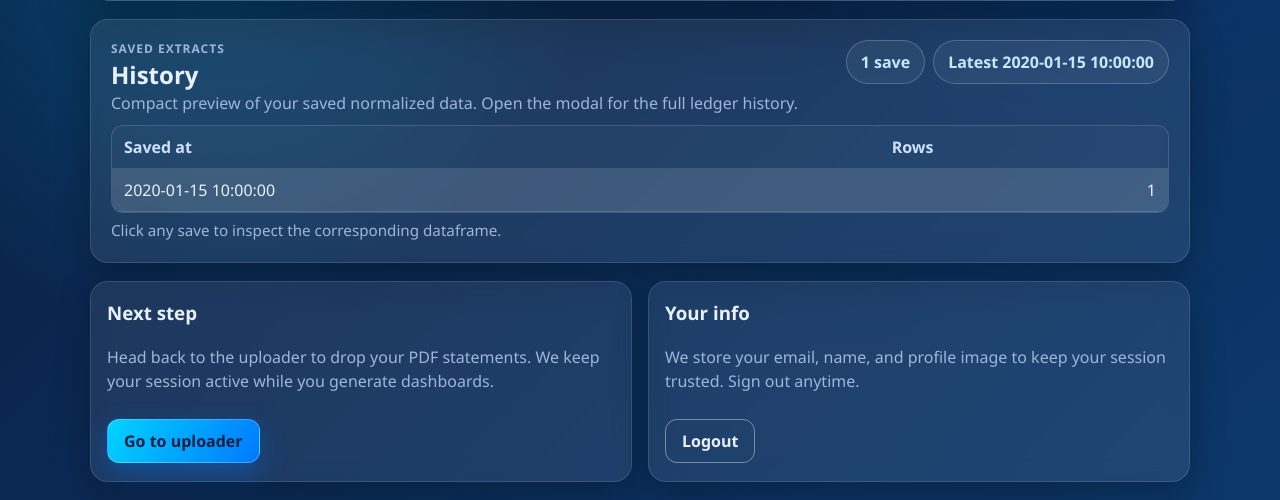
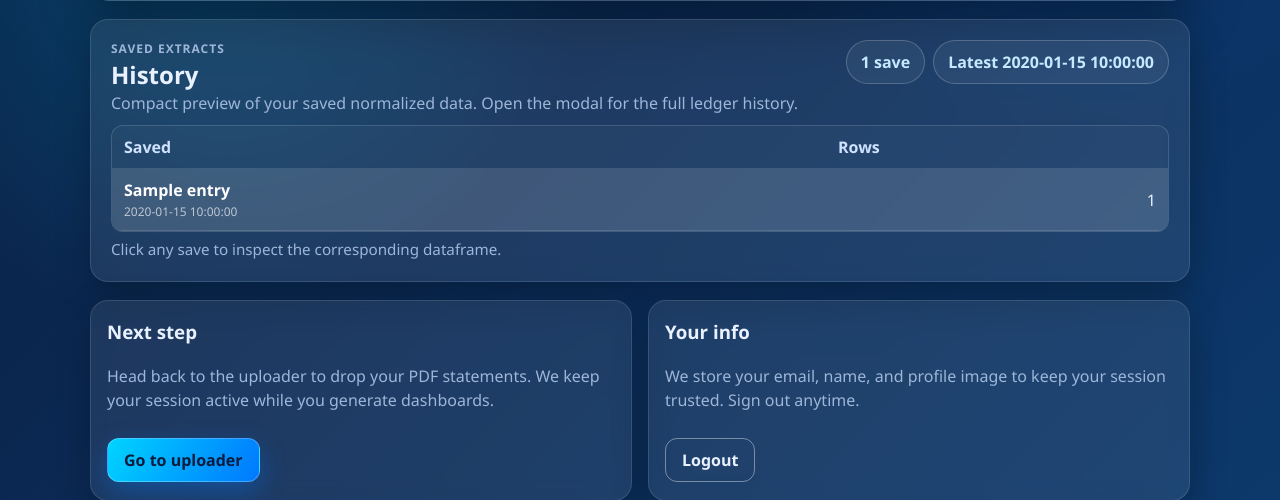
Before and after one commit to w2flovnishpratham/Easy_debit_summary_web_app, a Flask app: template templates/dashboard.html in a window 1280 px wide. Shown: the part 241-741 px from the top of the page. Run offline with Flask 3, Linux system fonts and the light colour scheme; the template is opened without the code that fills it: most values are stand-ins (such as "Sample title", 1, 10 or a date in 2020); grey boxes marked "Sample" are stand-in pictures.

Commit message:
updated rename on top

```diff
--- a/templates/dashboard.html
+++ b/templates/dashboard.html
@@ -254,6 +254,18 @@
       background: rgba(255, 255, 255, 0.12);
     }
 
+    .history-table-label {
+      font-weight: 600;
+      display: inline-block;
+      color: #ffffff;
+    }
+
+    .history-table-time {
+      font-size: 0.75rem;
+      color: rgba(255, 255, 255, 0.65);
+      margin-top: 2px;
+    }
+
     .history-actions {
       display: inline-flex;
       flex-wrap: wrap;
@@ -506,14 +518,27 @@
           <table class="history-table">
             <thead>
               <tr>
-                <th>Saved at</th>
+                <th>Saved</th>
                 <th>Rows</th>
               </tr>
             </thead>
             <tbody>
               {% for entry in history_entries %}
+              {% set display_label = entry.get('label') %}
+              {% set saved_at_text = entry.get('saved_at_ist') or entry.get('saved_at') %}
+              {% set label_text = display_label or saved_at_text or 'Snapshot' %}
               <tr class="history-row" data-entry-index="{{ loop.index0 }}">
-                <td>{{ entry.get('saved_at_ist') or entry.get('saved_at') }}</td>
+                <td>
+                  <span
+                    class="history-table-label"
+                    data-history-table-index="{{ loop.index0 }}"
+                    data-history-table-default="{{ saved_at_text|default('')|e }}"
+                    >{{ label_text }}</span
+                  >
+                  {% if saved_at_text and display_label %}
+                  <div class="history-table-time">{{ saved_at_text }}</div>
+                  {% endif %}
+                </td>
                 <td class="numeric">{{ entry.get('row_count', entry.get('rows')|length) }}</td>
               </tr>
               {% endfor %}
@@ -718,6 +743,13 @@
               labelEl.dataset.historyLabel = data.label || '';
               labelEl.textContent = display;
             }
+            const tableLabel = document.querySelector(`.history-table-label[data-history-table-index="${entryIndex}"]`);
+            if (tableLabel) {
+              const fallbackTime = tableLabel.dataset.historyTableDefault || '';
+              const displayText = data.label ? data.label : (fallbackTime || 'Saved extract');
+              tableLabel.dataset.historyTableLabel = data.label || '';
+              tableLabel.textContent = displayText;
+            }
           } catch (err) {
             alert(err?.message || 'Rename failed. Please try again.');
           } finally {
```
